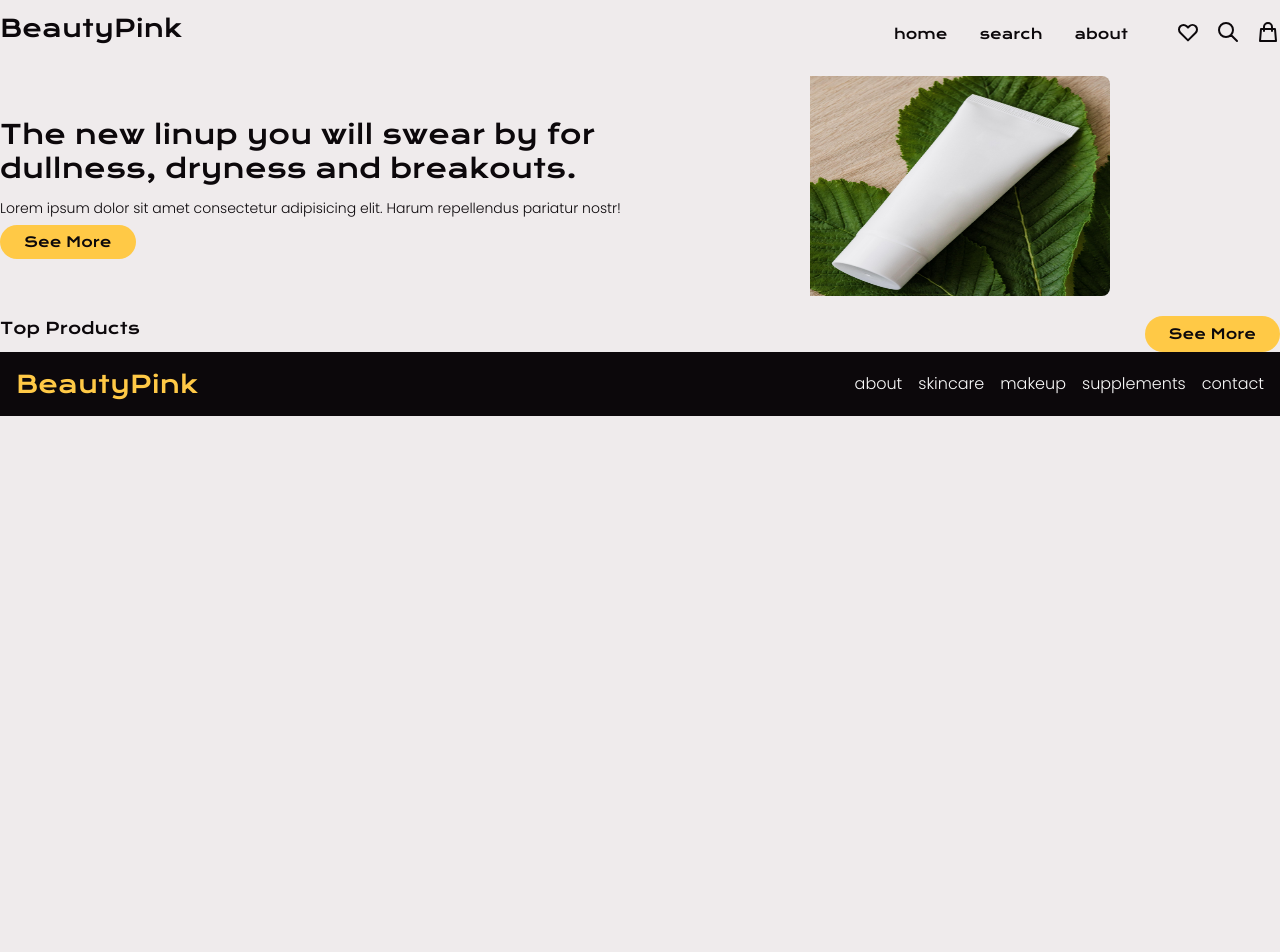
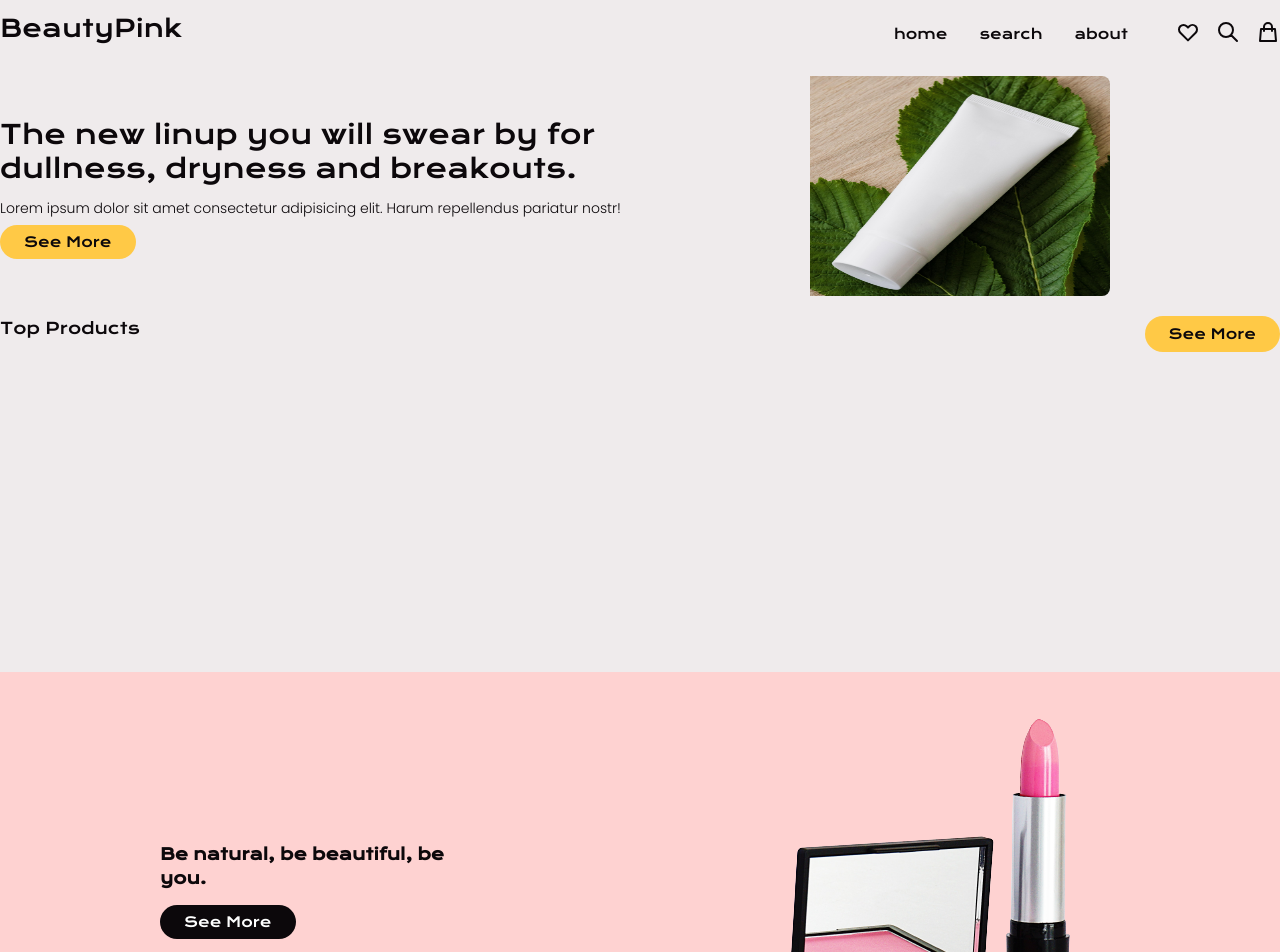
Before and after one commit to ashraffares/react-makeup, a React (Create React App) app: page / in a window 1280 px wide. Shown: the top 952 px of the page. Before the commit the page ends 800 px from the top, so only its background shows below. Built offline with nearby package versions, Linux system fonts and the light colour scheme.

Commit message:
update ButtonLink to accept color prop aand add SecondaryBanner component

```diff
--- a/src/components/Banner/Banner.js
+++ b/src/components/Banner/Banner.js
@@ -12,7 +12,7 @@ const Banner = () => (
       <p className="text-sm my-3">
         Lorem ipsum dolor sit amet consectetur adipisicing elit. Harum repellendus pariatur nostr!
       </p>
-      <ButtonLink text="See More" path="/" />
+      <ButtonLink text="See More" path="/" color="bg-yellow" />
     </div>
     <div className="w-1/2">
       <img className="leafimg mx-auto rounded-r-lg" src={LeafImg} alt="paste on top of green leaf" />
--- a/src/components/ButttonLink/ButtonLink.js
+++ b/src/components/ButttonLink/ButtonLink.js
@@ -2,11 +2,12 @@ import React from 'react';
 import PropTypes from 'prop-types';
 import { Link } from 'react-router-dom';
 
-const ButtonLink = ({ path, text }) => <Link to={path} className="bg-yellow px-6 py-2 rounded-full font-krona text-sm">{ text }</Link>;
+const ButtonLink = ({ path, text, color }) => <Link to={path} className={`${color} px-6 py-2 rounded-full font-krona text-sm`}>{ text }</Link>;
 
 ButtonLink.propTypes = {
   path: PropTypes.string.isRequired,
   text: PropTypes.string.isRequired,
+  color: PropTypes.string.isRequired,
 };
 
 export default ButtonLink;
--- /dev/null
+++ b/src/components/SecondaryBanner/SecondaryBanner.js
@@ -0,0 +1,19 @@
+import React from 'react';
+import ButtonLink from '../ButttonLink/ButtonLink';
+import BannerImg2 from './bannerimg2.png';
+
+const SecondaryBanner = () => (
+  <div className="flex flex-row bg-pink items-center">
+    <div className="w-1/2">
+      <div className="w-1/2 mx-auto">
+        <h4 className="font-krona py-5 font-bold">Be natural, be beautiful, be you.</h4>
+        <ButtonLink text="See More" path="/" color="bg-dark text-white" />
+      </div>
+    </div>
+    <div className="w-1/2">
+      <img src={BannerImg2} alt="lapstic product" />
+    </div>
+  </div>
+);
+
+export default SecondaryBanner;
--- /dev/null
+++ b/src/components/SecondaryBanner/index.js
@@ -0,0 +1,3 @@
+import SecondaryBanner from './SecondaryBanner';
+
+export default SecondaryBanner;
--- a/src/components/TopProducts/TopProducts.js
+++ b/src/components/TopProducts/TopProducts.js
@@ -6,8 +6,10 @@ const TopProducts = () => (
   <>
     <div className="flex flex-row justify-between">
       <SectionTitle text="Top Products" />
-      <ButtonLink path="/" text="See More" />
+      <ButtonLink path="/" text="See More" color="bg-yellow" />
     </div>
+    {/* Products */}
+    <div className="h-80" />
   </>
 );
 
--- a/src/pages/Home.js
+++ b/src/pages/Home.js
@@ -1,11 +1,13 @@
 import React from 'react';
 import Banner from '../components/Banner';
+import SecondaryBanner from '../components/SecondaryBanner';
 import TopProducts from '../components/TopProducts';
 
 const Home = () => (
   <main className="container mx-auto">
     <Banner />
     <TopProducts />
+    <SecondaryBanner />
   </main>
 );
 
--- a/tailwind.config.js
+++ b/tailwind.config.js
@@ -15,6 +15,7 @@ module.exports = {
         'dark-grey': '#B8B8B8',
         'light-grey': '#efebec',
         light: '#FAFAFA',
+        pink: '#fed2d1',
       },
     },
   },
```
Also changed, not shown: src/components/SecondaryBanner/bannerimg2.png (added).
